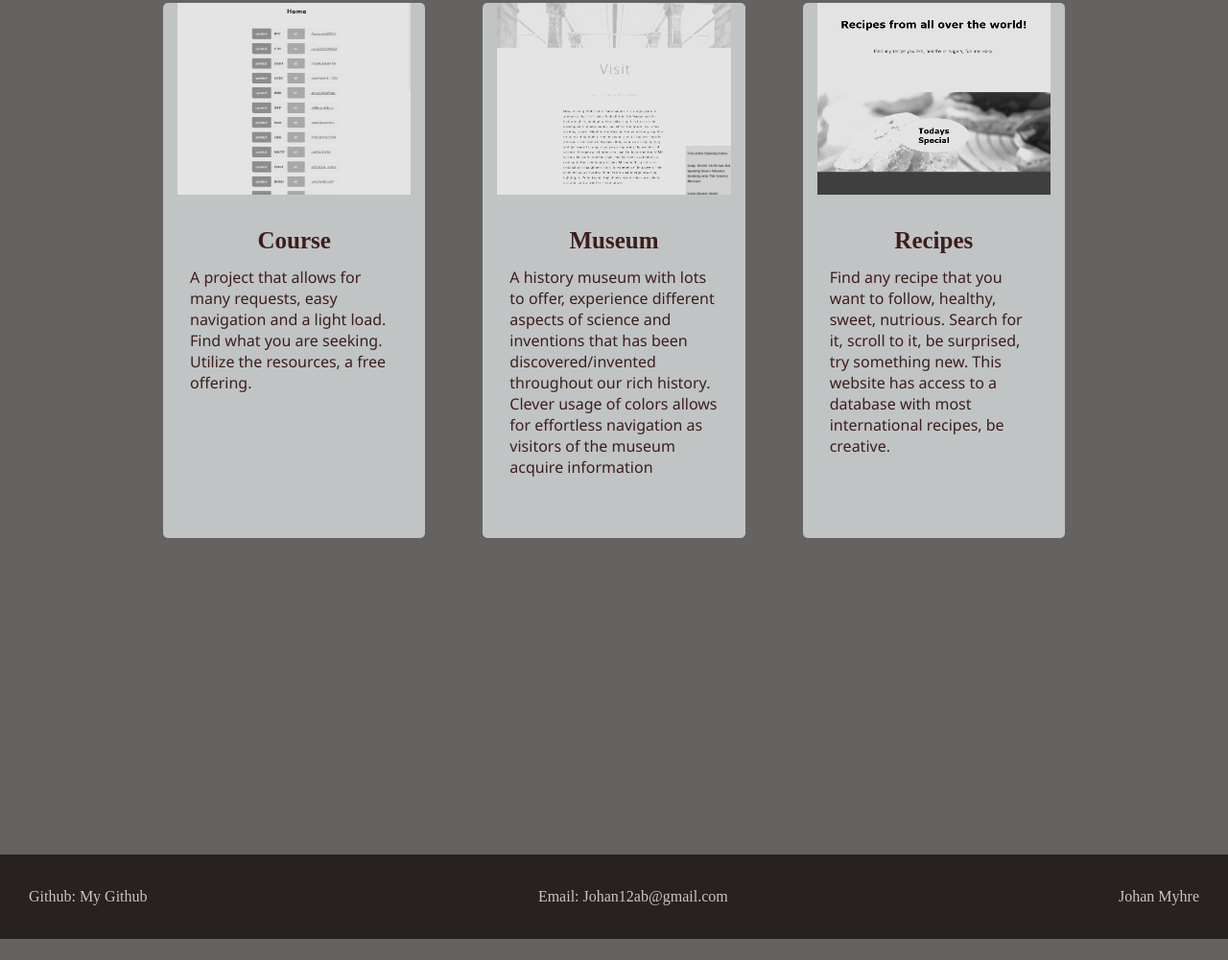
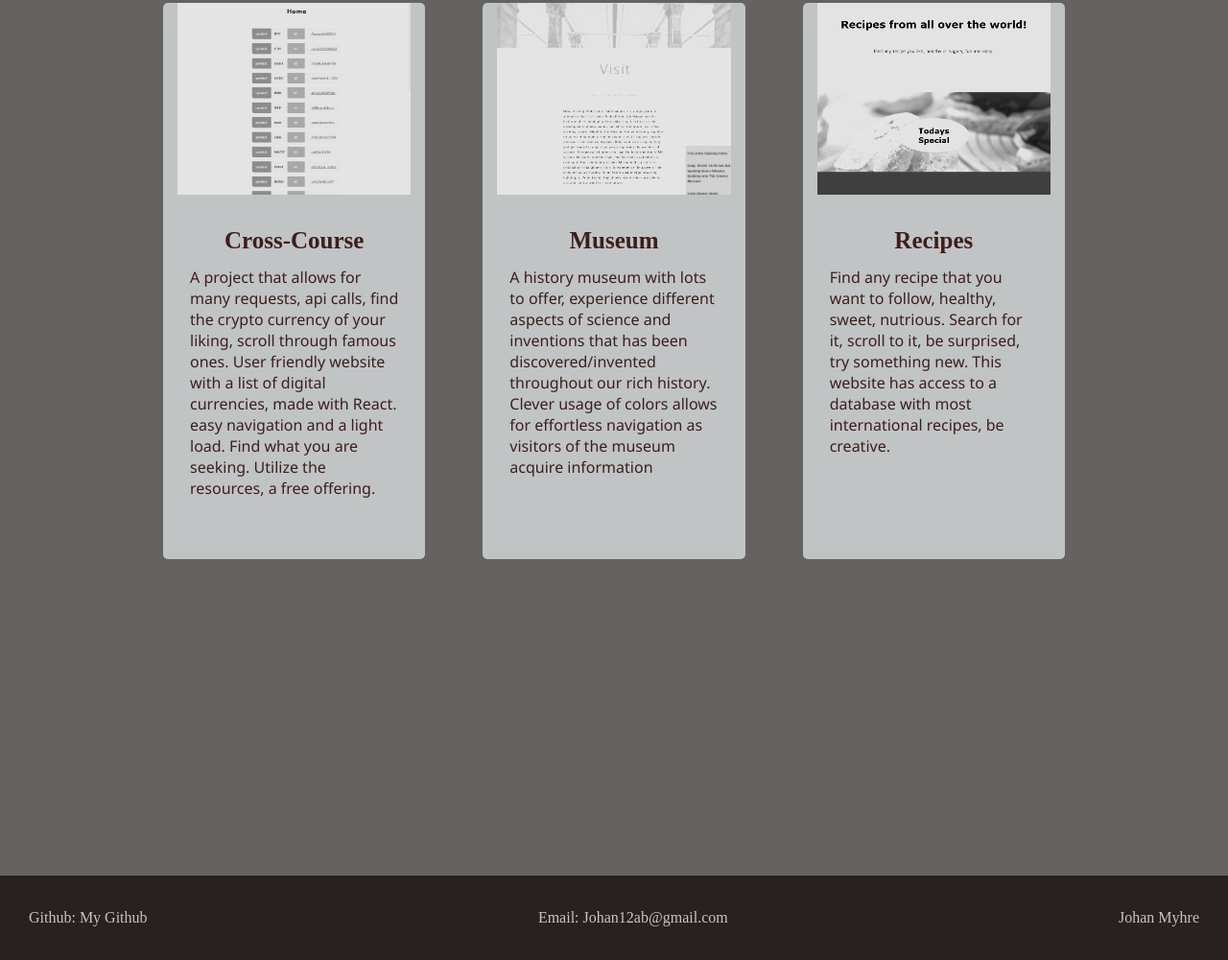
Before and after one commit to xTidewaterx/portfolio-1, a plain HTML site: page index.html in a window 1280 px wide. Shown: the part 1172-2173 px from the top of the page at 96% size. Before the commit the page ends 2151 px from the top, so only its background shows below. Drawn offline with Linux system fonts and the light colour scheme; a web font is replaced by a local one.

Commit message:
Update index.html

```diff
--- a/index.html
+++ b/index.html
@@ -39,8 +39,8 @@
 
             <a class="app__cardContainerCardLink" href="https://github.com/Noroff-FEU-Assignments/js-frameworks-course-assignment-xTidewaterx"  target="_blank" rel="noopener noreferrer">
         <img class="app__cardContainerCardImg" src="./images/cross-course image.png">
-        <h3>Course</h3>
-        <div class="app__cardContainerCardText">A project that allows for many requests, easy navigation and a light load. Find what you are seeking. Utilize the resources, a free offering.</div>
+        <h3>Cross-Course</h3>
+        <div class="app__cardContainerCardText">A project that allows for many requests, api calls, find the crypto currency of your liking, scroll through famous ones. User friendly website with a list of digital currencies, made with React. easy navigation and a light load. Find what you are seeking. Utilize the resources, a free offering.</div>
     </a>
     </div>
 
```
